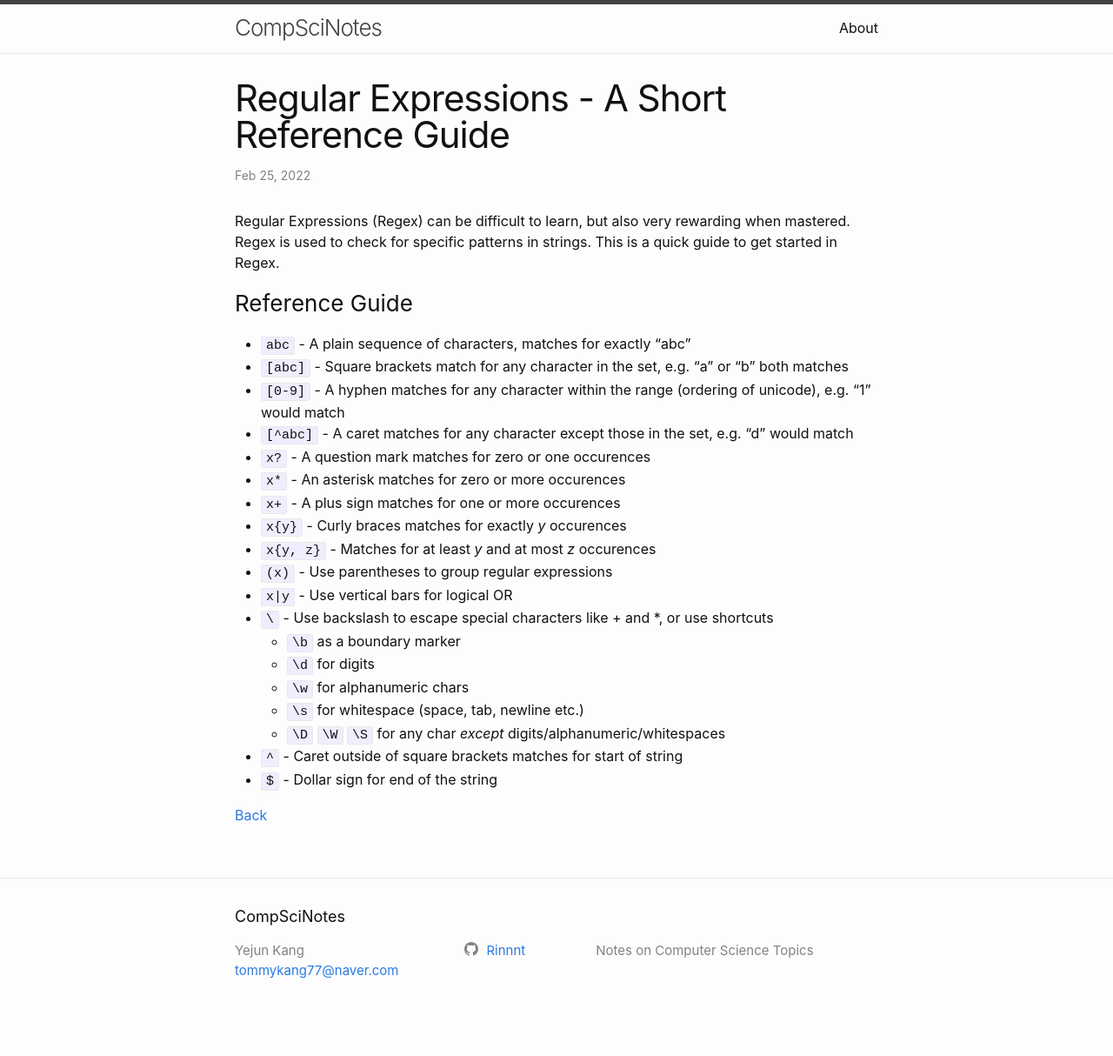
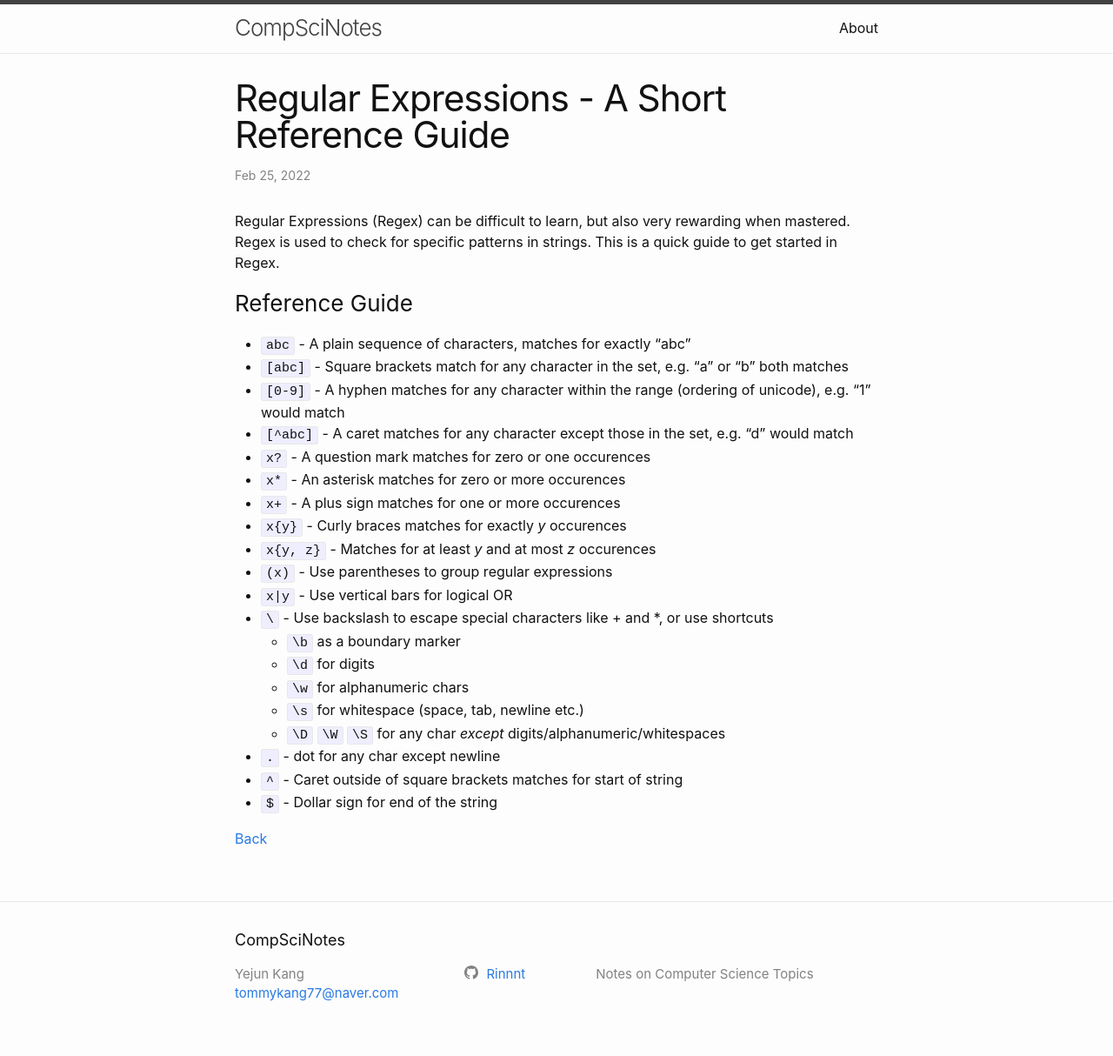
Before and after one commit to Rinnnt/Rinnnt.github.io, a Jekyll site: the page built from _posts/2022-02-25-regular-expressions-short-reference-guide.md, in a window 1280 px wide. Shown: the whole page at 87% size. Built offline with Jekyll 4.4.1, drawn with Linux system fonts in a browser that asks for light colours; comment, search, counter and statistics services are not loaded; before the commit the page ends 1187 px from its top, so only the background shows below that.

Commit message:
update regex post

```diff
--- a/_posts/2022-02-25-regular-expressions-short-reference-guide.md
+++ b/_posts/2022-02-25-regular-expressions-short-reference-guide.md
@@ -27,6 +27,7 @@ Regular Expressions (Regex) can be difficult to learn, but also very rewarding w
     * `\w` for alphanumeric chars
     * `\s` for whitespace (space, tab, newline etc.)
     * `\D` `\W` `\S` for any char <i>except</i> digits/alphanumeric/whitespaces
+- `.` - dot for any char except newline
 - `^` - Caret outside of square brackets matches for start of string
 - `$` - Dollar sign for end of the string
 
```
